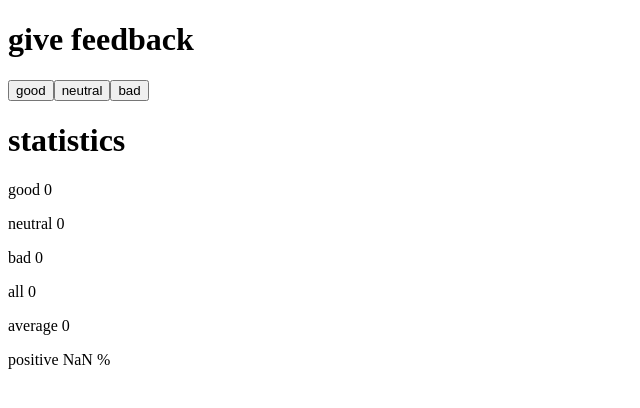
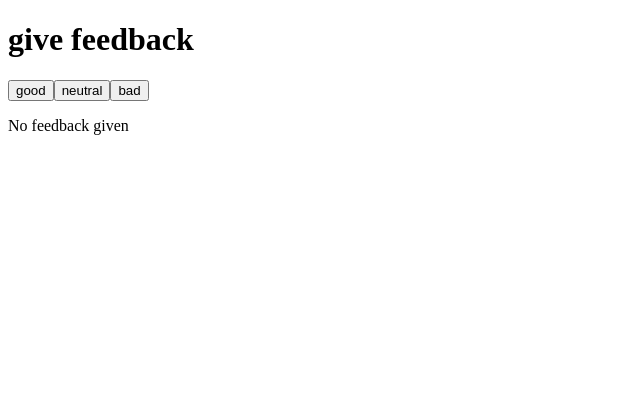
Before and after one commit to neryuuk/fullstack-open, a React (Create React App) app in the folder part1/unicafe/: page / in a window 1280 px wide. Shown: the top 408 px of the page, without its empty margins (0-640 px from the left). Built offline with nearby package versions, Linux system fonts and the light colour scheme.

Commit message:
1.9: unicafe step4

```diff
--- a/part1/unicafe/src/App.jsx
+++ b/part1/unicafe/src/App.jsx
@@ -10,6 +10,8 @@ const Feedback = ({ text, count, percent }) => (
 
 const Statistics = ({ good, bad, neutral }) => {
   const total = good + neutral + bad
+
+  if (total === 0) return <p>No feedback given</p>
 
   return <>
     <h1>statistics</h1>
```
